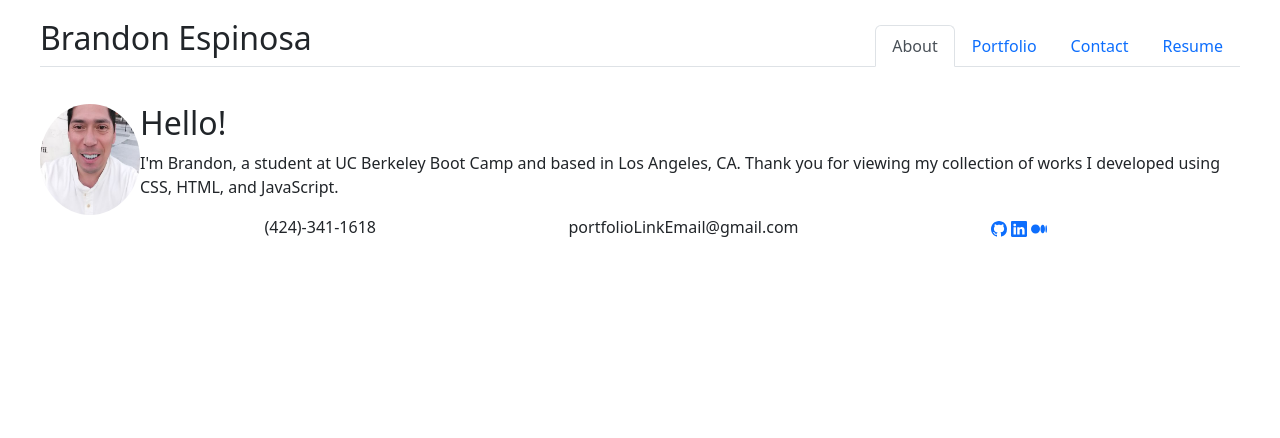
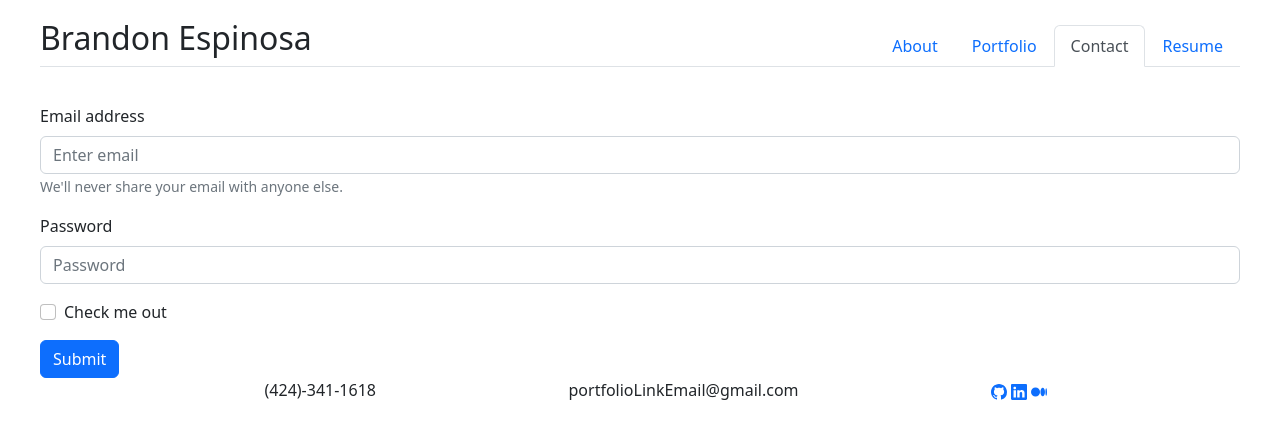
Before and after one commit to espinbrandon49/brandon-espinosa-portfolio, a React (Create React App) app: page / in a window 1280 px wide. Both pictures are taken after a click on the tab "Contact". Shown: the top 438 px of the page. Built offline with nearby package versions, Linux system fonts and the light colour scheme.

Commit message:
header complete

```diff
--- a/src/App.js
+++ b/src/App.js
@@ -8,3 +8,5 @@
 }
 
 export default App;
+
+//tabs only change to active on doubleclick
--- a/src/components/Header.js
+++ b/src/components/Header.js
@@ -7,35 +7,19 @@
 const styles = {
   name: {
     transform: "translateY(-50%)",
-    // fontSize: "1.75vw",
   },
 }
 
-const Header = ({key, handlePageChange}) => {
-  // const [key, setKey] = useState('about');
-
-  // function changeRender(key) {
-  //   if (key === 'about') {
-  //     console.log(key)
-  //   } else if (key === 'portfolio') {
-  //     console.log(key)
-  //   } else if (key === 'contact') {
-  //     console.log(key)
-  //   } else if (key === 'resume') {
-  //     console.log(key)
-  //   }
-  //   return key
-  // }
+const Header = ({page, handlePageChange}) => {
 
   return (
     <div >
       <Name />
       <Tabs
-        activeKey={key}
+        activeKey={page}
         id="uncontrolled-tab-example" className="mb-3 justify-content-end"
         style={styles.name}
-        onSelect={(key) => handlePageChange(key)}
-        // onSelect={(k) => setKey(k)}
+        onSelect={(page) => handlePageChange(page)}
       >
         <Tab eventKey="about" title="About"></Tab>
         <Tab eventKey="portfolio" title="Portfolio"></Tab>
@@ -47,10 +31,3 @@
 };
 
 export default Header;
-
-// import Github from "./Github";
-// import LinkedIn from "./LinkedIn";
-// {
-//   /* <span> <Github/> <LinkedIn/>
-// </span> */
-// }
--- a/src/components/PortfolioContainer.js
+++ b/src/components/PortfolioContainer.js
@@ -1,43 +1,49 @@
-import React, { useState } from 'react'
+import React, { useState } from 'react';
 
-import About from './pages/About'
-import Portfolio from './pages/Portfolio'
-// import Contact from './Footer'
-// import Resume from './Footer'
-import Header from './Header'
-import Footer from './Footer'
+import About from './pages/About';
+import Portfolio from './pages/Portfolio';
+import Contact from './pages/Contact';
+// import Resume from './Footer';
+import Header from './Header';
+import Footer from './Footer';
 
 const styles = {
   width: {
     maxWidth: "1200px",
     margin: "0 auto"
   },
-}
+};
 
 const PortfolioContainer = () => {
-  const [key, setKey] = useState('About');
+  const [page, setPage] = useState('about');
 
   const renderPage = () => {
-    if (key === 'about') {
-      return <About />
-    }
-    if (key === 'portfolio') {
+
+    if (page === 'contact') {
+      return <Contact />
+    };
+
+    if (page === 'portfolio') {
       return <Portfolio />
-    }
-    //     {/* <Contact/> */}
-    // {/* <Resume/> */}
+    };
+
+    // if (key === 'resume') {
+    //   return <Resume />
+    // };
+
     return <About />
-  }
+  };
 
-  const handlePageChange = (key) => setKey(key);
+  const handlePageChange = (page) => setPage(page);
+
 
   return (
     <div className="App" style={styles.width}>
-      <Header key={key} handlePageChange={handlePageChange} />
+      <Header page={page} handlePageChange={handlePageChange} />
       {renderPage()}
       <Footer />
     </div>
   )
-}
+};
 
-export default PortfolioContainer
+export default PortfolioContainer;
--- /dev/null
+++ b/src/components/pages/Contact.js
@@ -0,0 +1,33 @@
+//make a contact form with useState values and email
+//opens email
+//stu-16
+
+import Button from 'react-bootstrap/Button';
+import Form from 'react-bootstrap/Form';
+
+function Contact() {
+  return (
+    <Form>
+      <Form.Group className="mb-3" controlId="formBasicEmail">
+        <Form.Label>Email address</Form.Label>
+        <Form.Control type="email" placeholder="Enter email" />
+        <Form.Text className="text-muted">
+          We'll never share your email with anyone else.
+        </Form.Text>
+      </Form.Group>
+
+      <Form.Group className="mb-3" controlId="formBasicPassword">
+        <Form.Label>Password</Form.Label>
+        <Form.Control type="password" placeholder="Password" />
+      </Form.Group>
+      <Form.Group className="mb-3" controlId="formBasicCheckbox">
+        <Form.Check type="checkbox" label="Check me out" />
+      </Form.Group>
+      <Button variant="primary" type="submit">
+        Submit
+      </Button>
+    </Form>
+  );
+}
+
+export default Contact;
--- a/src/components/partials/ContactForm.js
+++ /dev/null
@@ -1,3 +0,0 @@
-//make a contact form with useState values and email
-//opens email
-//stu-16
```
